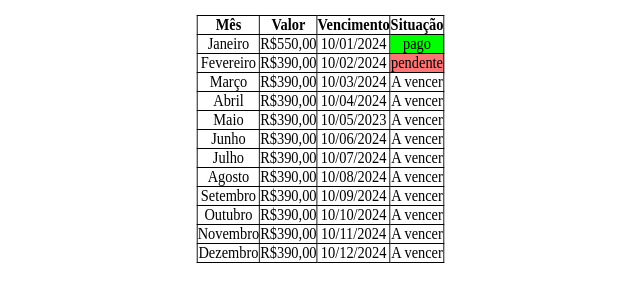
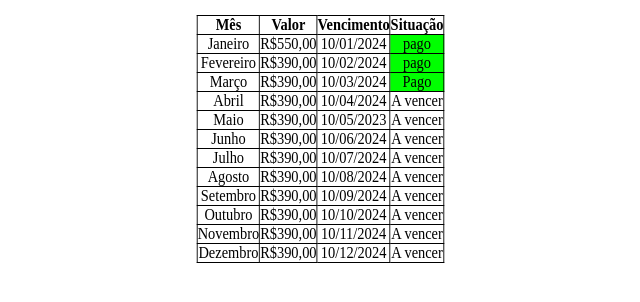
Before and after one commit to PontinhosDeLuz/1, a plain HTML site: page tabelaLuan.html in a window 1280 px wide. Shown: the whole page, without its empty margins (319-959 px from the left). Drawn offline with Linux system fonts and the light colour scheme.

Commit message:
Update tabelaLuan.html

```diff
--- a/tabelaLuan.html
+++ b/tabelaLuan.html
@@ -25,13 +25,13 @@
       <td>Fevereiro</td>
       <td id="valor">R$390,00</td>
       <td>10/02/2024</td>
-      <td class="pendente">pendente</td>
+      <td class="pago">pago</td>
     </tr>
     <tr >
       <td>Março</td>
       <td id="valor">R$390,00</td>
       <td>10/03/2024</td>
-      <td class="Avencer">A vencer</td>
+      <td class="pago">Pago</td>
     </tr>
     <tr >
       <td>Abril</td>
```
